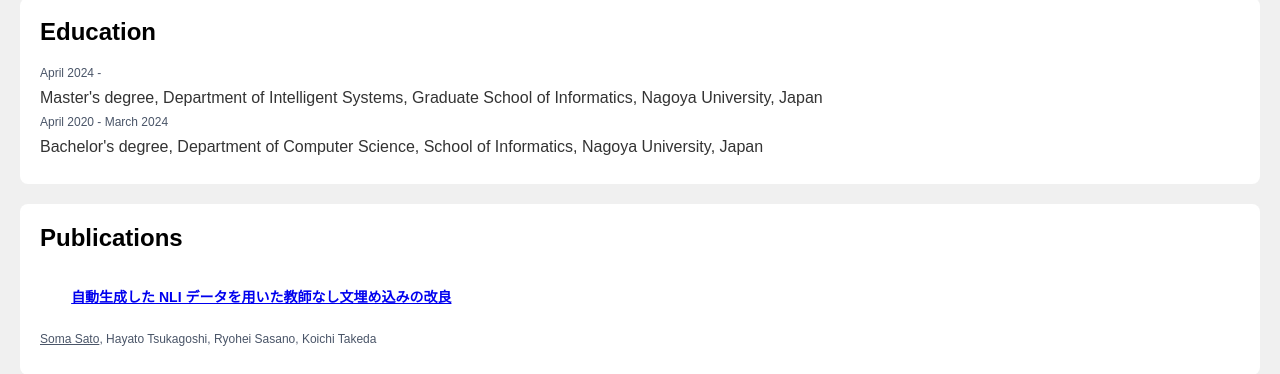
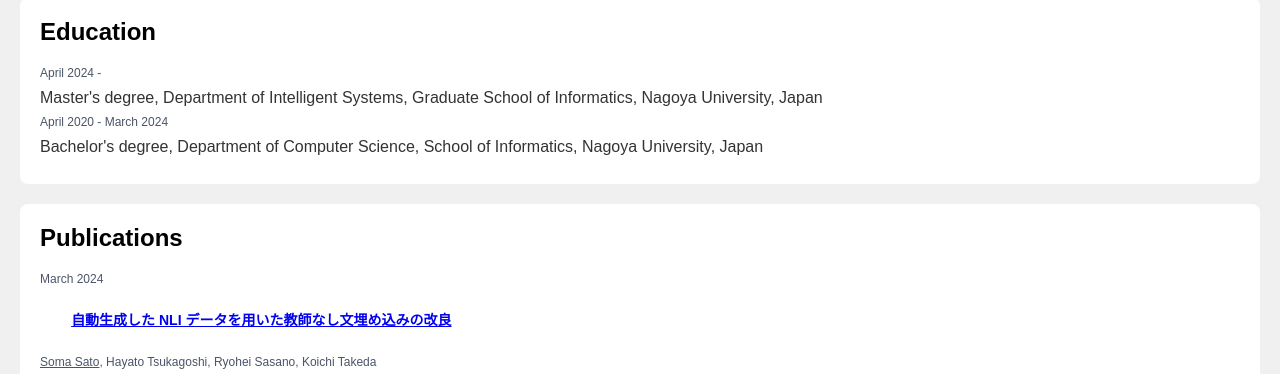
Before and after one commit to lamsoma/portfolio, a plain HTML site: page index.html in a window 1280 px wide. Shown: the part 429-803 px from the top of the page. Drawn offline with Linux system fonts and the light colour scheme.

Commit message:
日付追加

```diff
--- a/index.html
+++ b/index.html
@@ -34,12 +34,13 @@
 
     <section id="publications">
         <h2>Publications</h2>
+        <p class="whitespace-pre-wrap text-xs leading-tight text-gray-700 lg:w-1/3 lg:text-sm lg:leading-snug">March 2024</p>
         <h3 class="whitespace-pre-wrap text-sm leading-tight lg:text-base lg:leading-snug font-bold">
         <a href="https://www.anlp.jp/proceedings/annual_meeting/2024/pdf_dir/P6-8.pdf"  rel="noopener noreferrer">自動生成した NLI データを用いた教師なし文埋め込みの改良</a>
         </h3>
-        <div class="my-2 text-xs leading-tight text-gray-700 lg:text-sm lg:leading-snug">
+        <p class="my-2 text-xs leading-tight text-gray-700 lg:text-sm lg:leading-snug">
             <u>Soma Sato</u>, Hayato Tsukagoshi, Ryohei Sasano, Koichi Takeda
-        </div>
+        </p>
     </section>
 
     <section id="work-experience">
```
